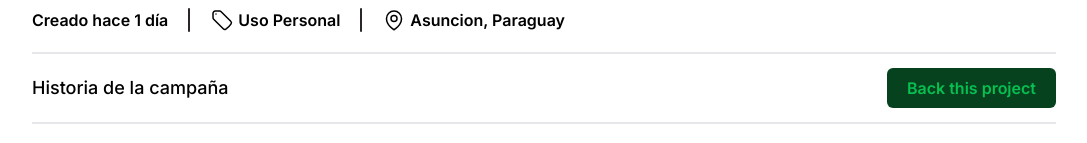
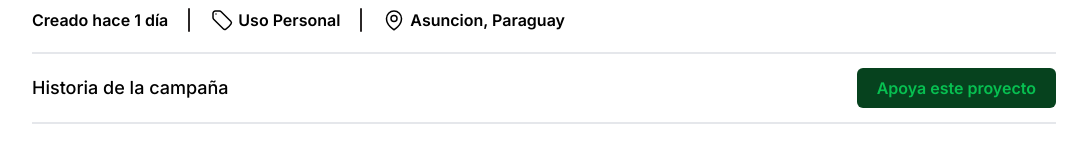
Before and after one commit to geroxima/separte, a Next.js app in the folder client/: page /project/1 in a window 1280 px wide. Shown: the part 592-735 px from the top of the page, without its empty margins (96-1183 px from the left). Built offline with nearby package versions, Linux system fonts and the light colour scheme; no server answers.

Commit message:
Update project page and add link to campaign

```diff
--- a/client/src/app/project/[id]/page.jsx
+++ b/client/src/app/project/[id]/page.jsx
@@ -149,7 +149,7 @@ export default function ProjectPage() {
         <div className="mb-5 flex flex-row items-center justify-between border-b-2 border-t-2 border-solid">
           <h2 className="my-5 text-lg font-medium">Historia de la campaña</h2>
           <button className="rounded-md bg-secondary-green px-5 py-2 font-semibold text-primary-green">
-            Back this project
+            Apoya este proyecto
           </button>
         </div>
 
--- a/client/src/components/NearYouCard.jsx
+++ b/client/src/components/NearYouCard.jsx
@@ -1,7 +1,9 @@
 import React from "react";
 import Image from "next/image";
+import Link from "next/link";
 const NearYouCard = ({ campaign }) => {
   return (
+    <Link href={`/project/${campaign._id}`}>
       <div className="col-span-1 flex flex-col rounded-lg shadow-lg ">
         <div className="w-full">
           <Image
@@ -12,7 +14,6 @@ const NearYouCard = ({ campaign }) => {
             className="object-fit w-full"
           />
         </div>
-
         <div className="flex flex-col justify-center gap-1 p-4">
           <h3 className="m-0 text-xl font-bold">{campaign.title}</h3>
           <p>{campaign.shortDescription}</p>
@@ -36,6 +37,7 @@ const NearYouCard = ({ campaign }) => {
           </div>
         </div>
       </div>
+    </Link>
   );
 };
 
```
Lines whose indentation alone changed are shown as unchanged.
